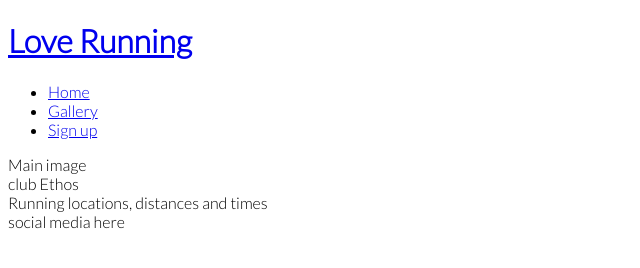
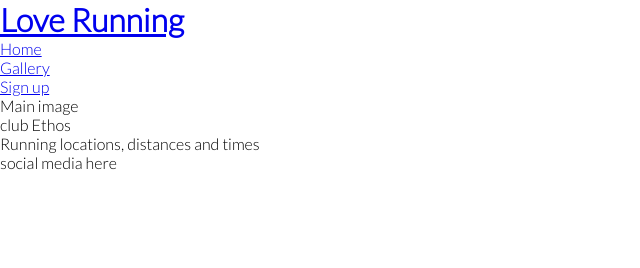
Before and after one commit to Ngesila/Love-running, a plain HTML site: page index.html in a window 1280 px wide. Shown: the whole page, without its empty margins (0-640 px from the left). Drawn offline with Linux system fonts and the light colour scheme.

Commit message:
Add google fonts and remove default margin, padding and borders

```diff
--- a/assets/css/style.css
+++ b/assets/css/style.css
@@ -1,6 +1,11 @@
 @import url('https://fonts.googleapis.com/css2?family=Lato:wght@300&family=Oswald&display=swap');
 
+*{
+    margin: 0;
+    padding: 0;
+    border: none;
+}
 body{
     font-family: "Lato", sans-serif;
-
+    font-weight: 300;
 }
```
